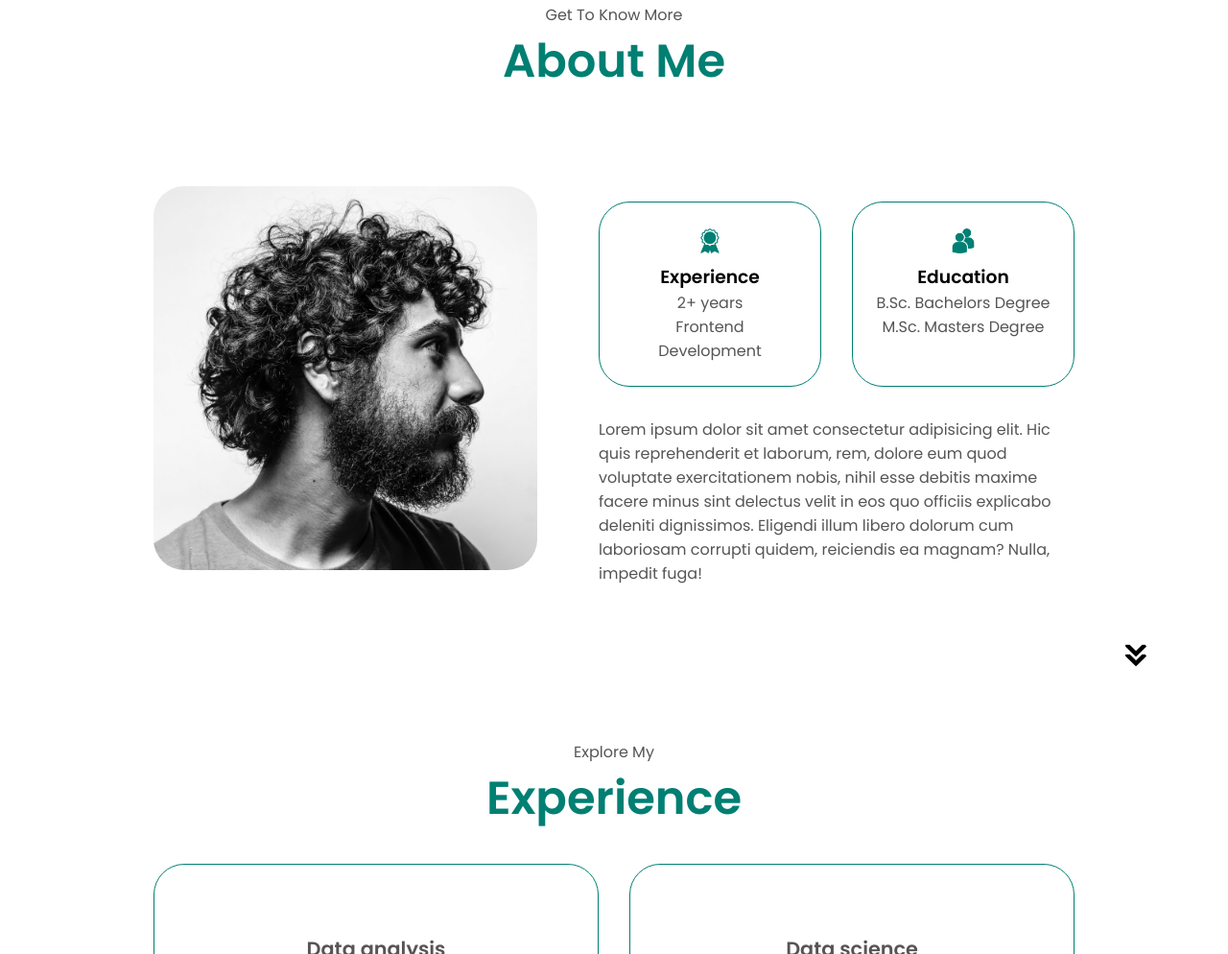
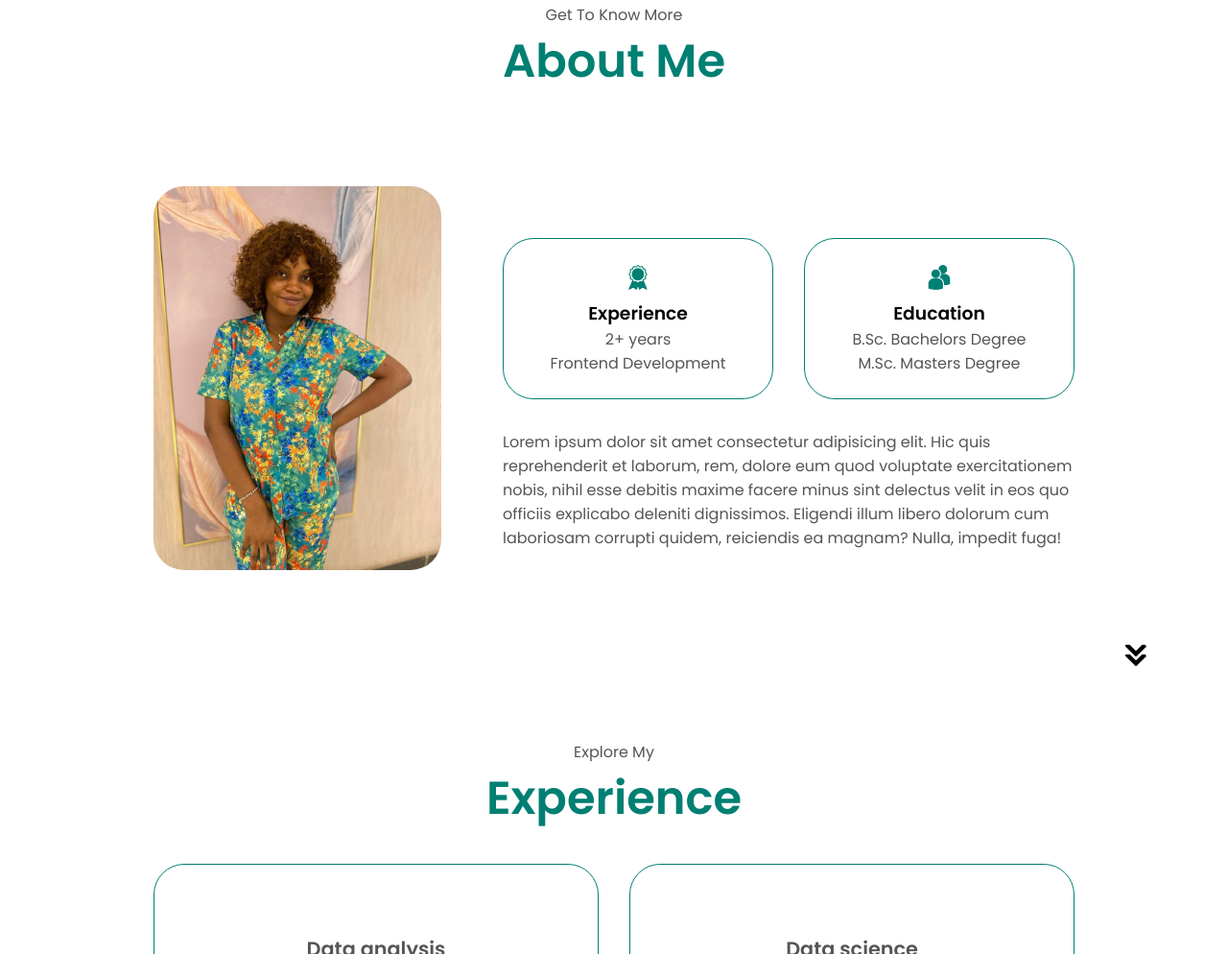
Before and after one commit to motibolanle/Motibolanle.github.io, a plain HTML site: page index.html in a window 1280 px wide. Shown: the part 925-1919 px from the top of the page at 96% size. Drawn offline with Linux system fonts and the light colour scheme.

Commit message:
Update index.html

```diff
--- a/index.html
+++ b/index.html
@@ -77,7 +77,7 @@
       <div class="section-container">
         <div class="section__pic-container">
           <img
-            src="./assets/about-pic.png"
+            src="./assets/motibolanle%20pic%202.jpg"
             alt="Profile picture"
             class="about-pic"
           />
```
